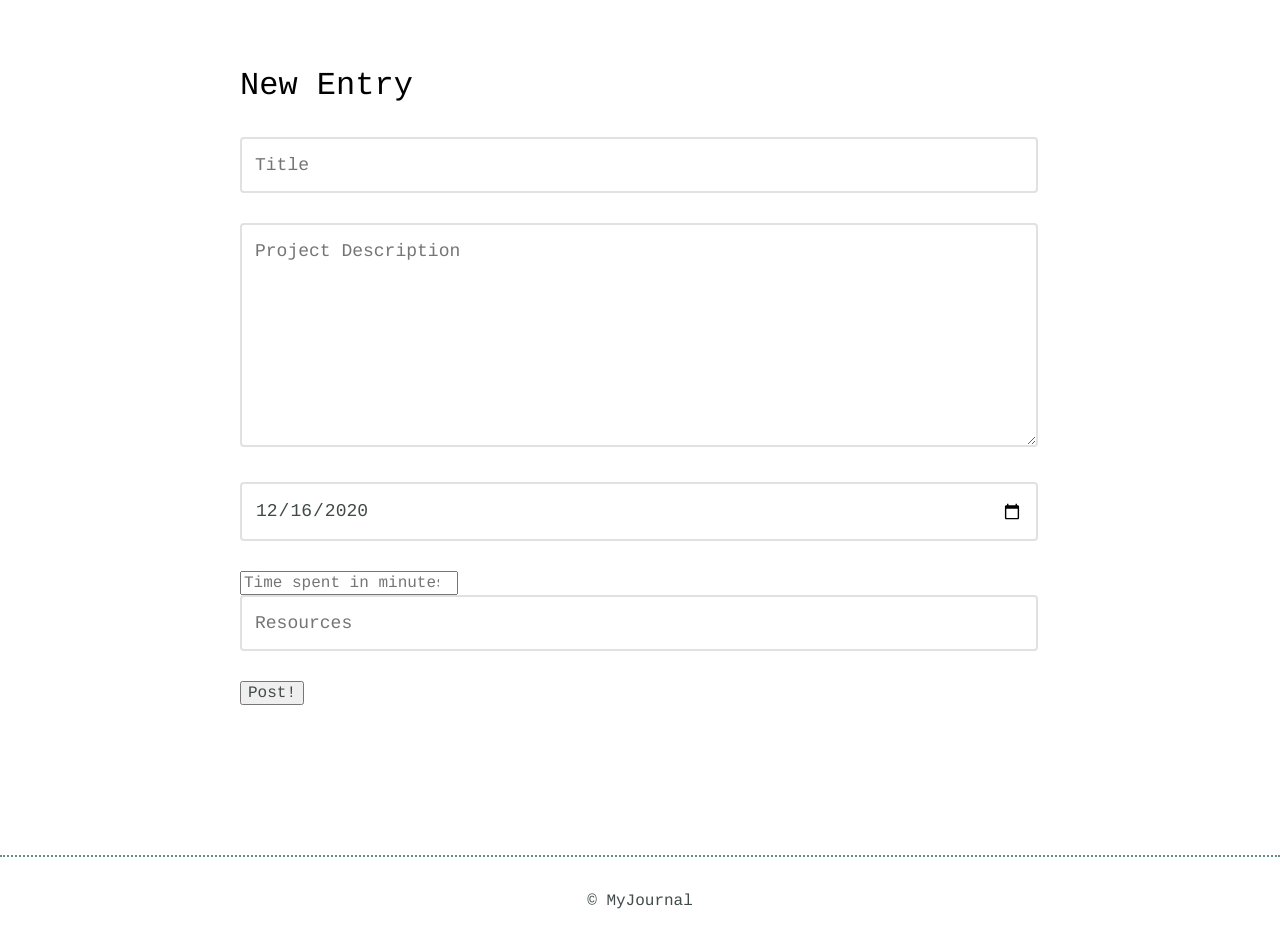
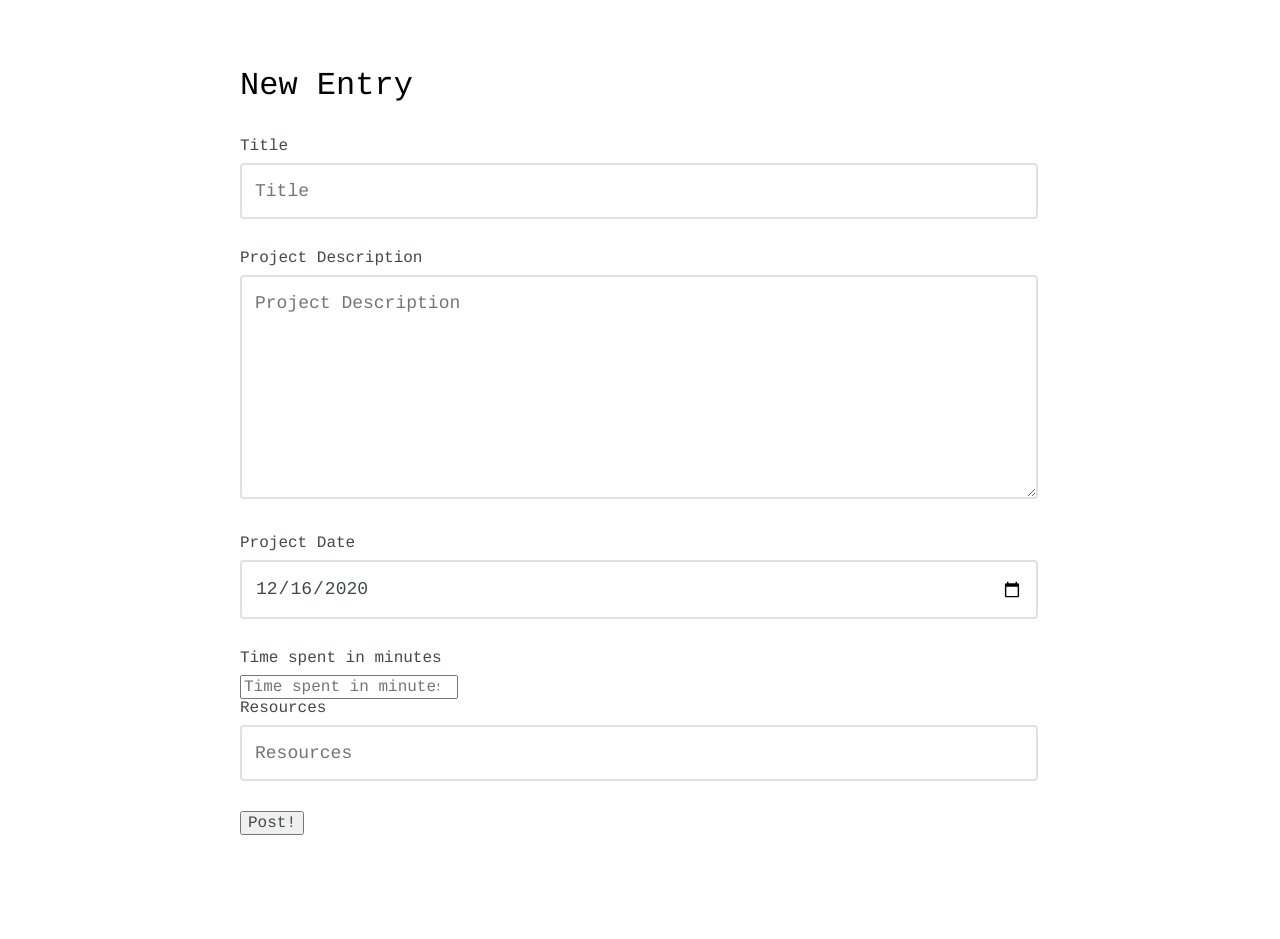
Before and after one commit to lilukai1/flask_learning_journal, a Flask app: page /new in a window 1280 px wide. Shown: the part 95-1034 px from the top of the page. Before the commit the page ends 1004 px from the top, so only its background shows below. Run offline with Flask 2, Linux system fonts and the light colour scheme; some libraries are stand-ins or nearby versions.

Commit message:
Label fix

```diff
--- a/forms.py
+++ b/forms.py
@@ -7,26 +7,24 @@
 from models import Entry
 
 
-
 class EntryForm(FlaskForm):
     title = StringField(label="Title", validators=[
                                 DataRequired(),
                                 Length(max=50)
                             ])
     content = TextAreaField(label="Project Description",
-
                             validators=[
                                 DataRequired()
                             ])
-    timestamp = DateField(label="Project Date:",
+    timestamp = DateField(label="Project Date",
                         default=date.today(),
                         validators=[
                                 DataRequired(),
                             ])
 
-    time_spent = IntegerField(label="Time spent in minutes.",
-                                validators=[
-                                DataRequired(),
+    time_spent = IntegerField(label="Time spent in minutes",
+                            validators=[
+                            DataRequired(),
                             ])
     resources = TextField(label="Resources",
                         validators=[
--- a/templates/macros.html
+++ b/templates/macros.html
@@ -6,7 +6,7 @@
             <div class="notification error"> {{ error }}</div>
         {% endfor %}
     {% endif %}
-    {{ field(placeholder=field.label.text) }}
+    {{ field.label }} {{ field(placeholder=field.label.text) }}
 </div>
 
 {% endmacro %}
--- a/templates/new.html
+++ b/templates/new.html
@@ -9,7 +9,7 @@
 
                     <form method="POST" action ="" class="form">
                         {{ form.hidden_tag() }}
-                        {% for field in form %}
+                        {% for field in form if field.id !="csrf_token" %}
                             {{ render_field(field) }}
                         {% endfor %}
                         <button type="submit" name="submit">Post!</button>
```
Also changed, not shown: templates/edit.html (+2 -6 lines), social.db.
